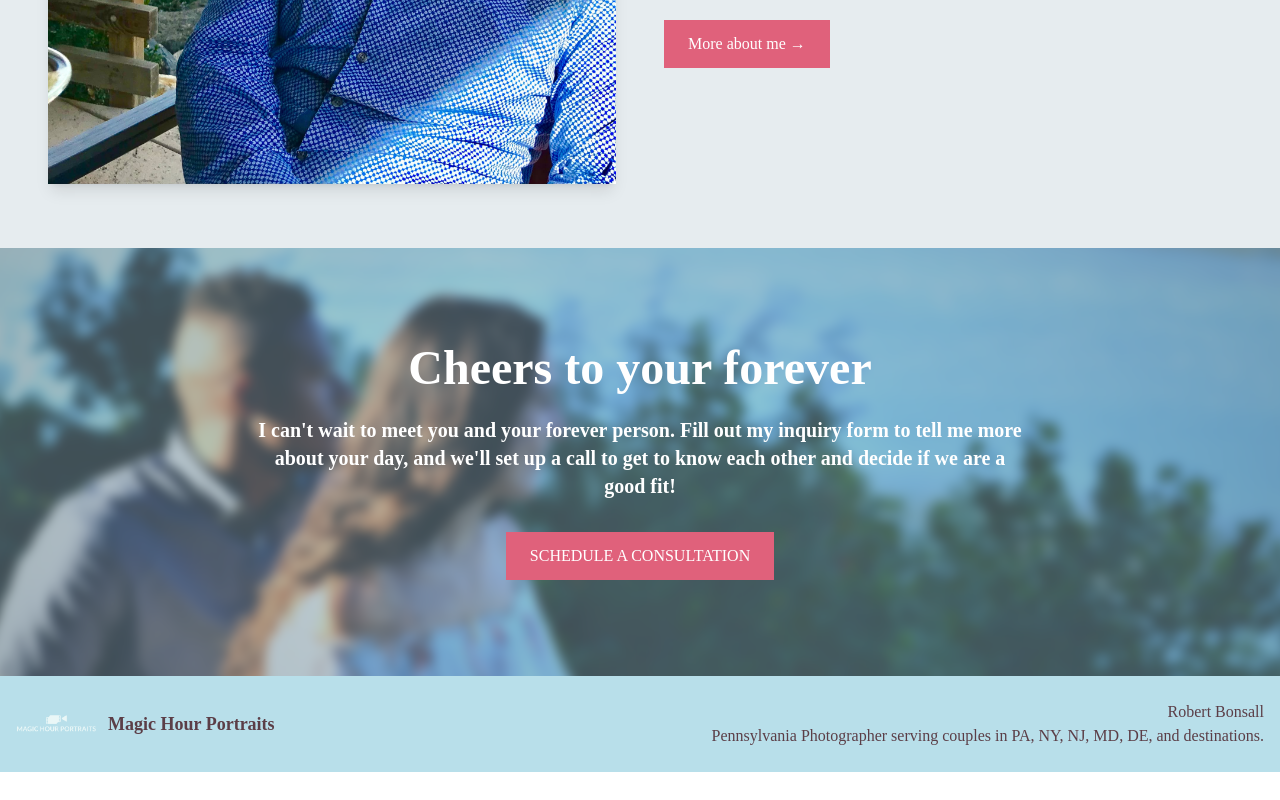
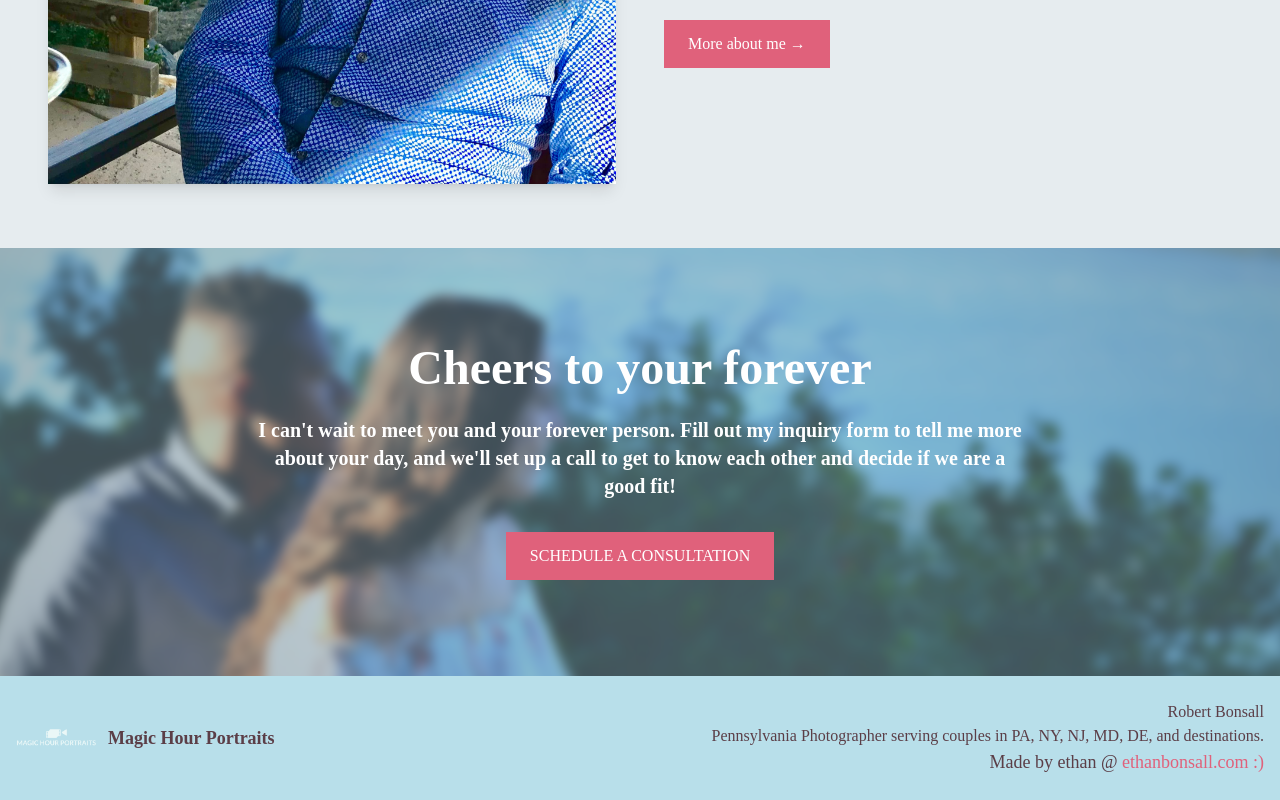
Before and after one commit to ethanbonsall/Magic-Hour-Portraits, a Next.js app in the folder web/: page / in a window 1280 px wide. Shown: the part 3839-4639 px from the top of the page. Before the commit the page ends 4611 px from the top, so only its background shows below. Built offline with nearby package versions, Linux system fonts and the light colour scheme.

Commit message:
Added myself

```diff
--- a/web/components/home/bottom-description-bar.tsx
+++ b/web/components/home/bottom-description-bar.tsx
@@ -1,6 +1,7 @@
 "use client";
 
 import Image from "next/image";
+import Link from "next/link";
 const magicHour = "/assets/magicHour.png";
 
 const Footer = () => {
@@ -26,6 +27,12 @@ const Footer = () => {
           Pennsylvania Photographer serving couples in PA, NY, NJ, MD, DE, and
           destinations.
         </p>
+        <div className="text-lg">
+          Made by ethan @&nbsp;
+          <Link className="text-primary" href="https://www.ethanbonsall.com">
+            ethanbonsall.com :&#41;
+          </Link>
+        </div>
       </div>
     </footer>
   );
```
